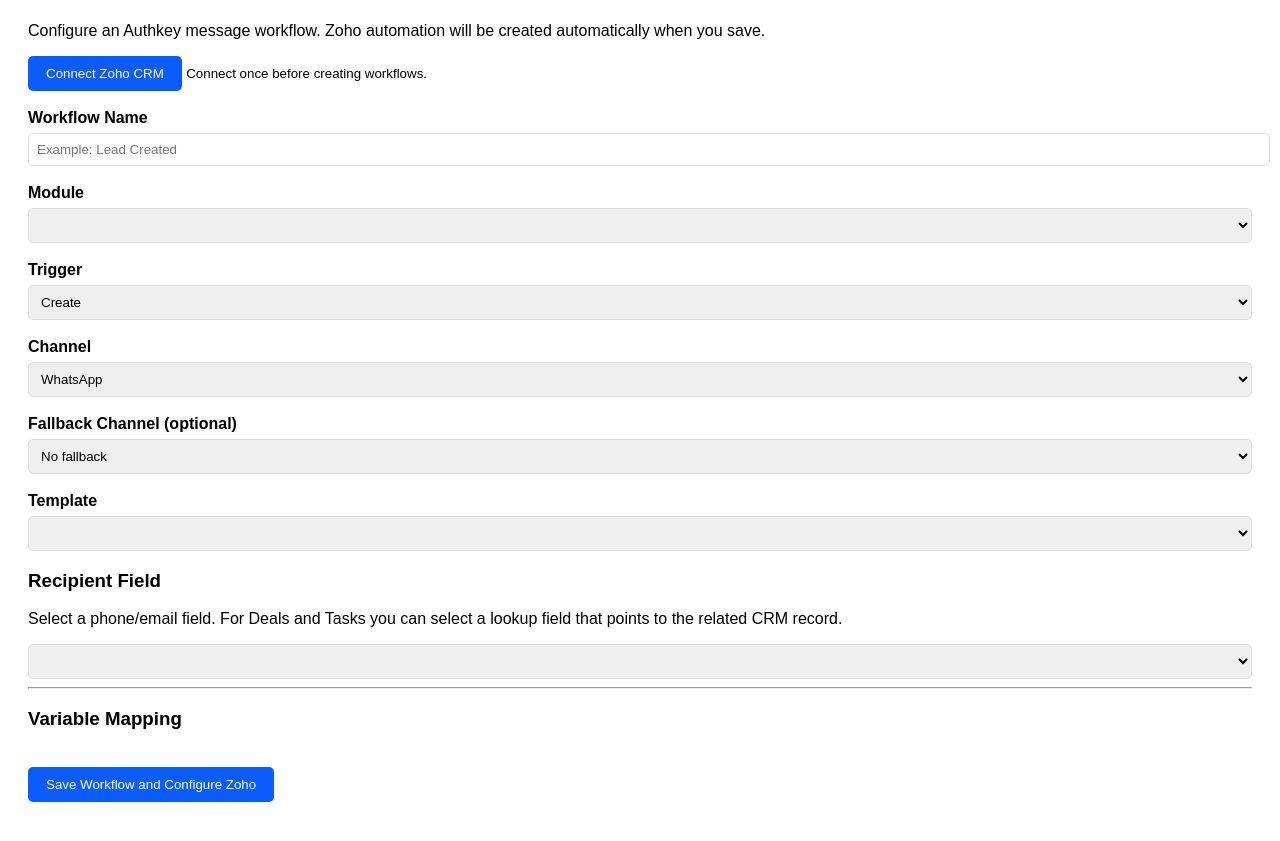
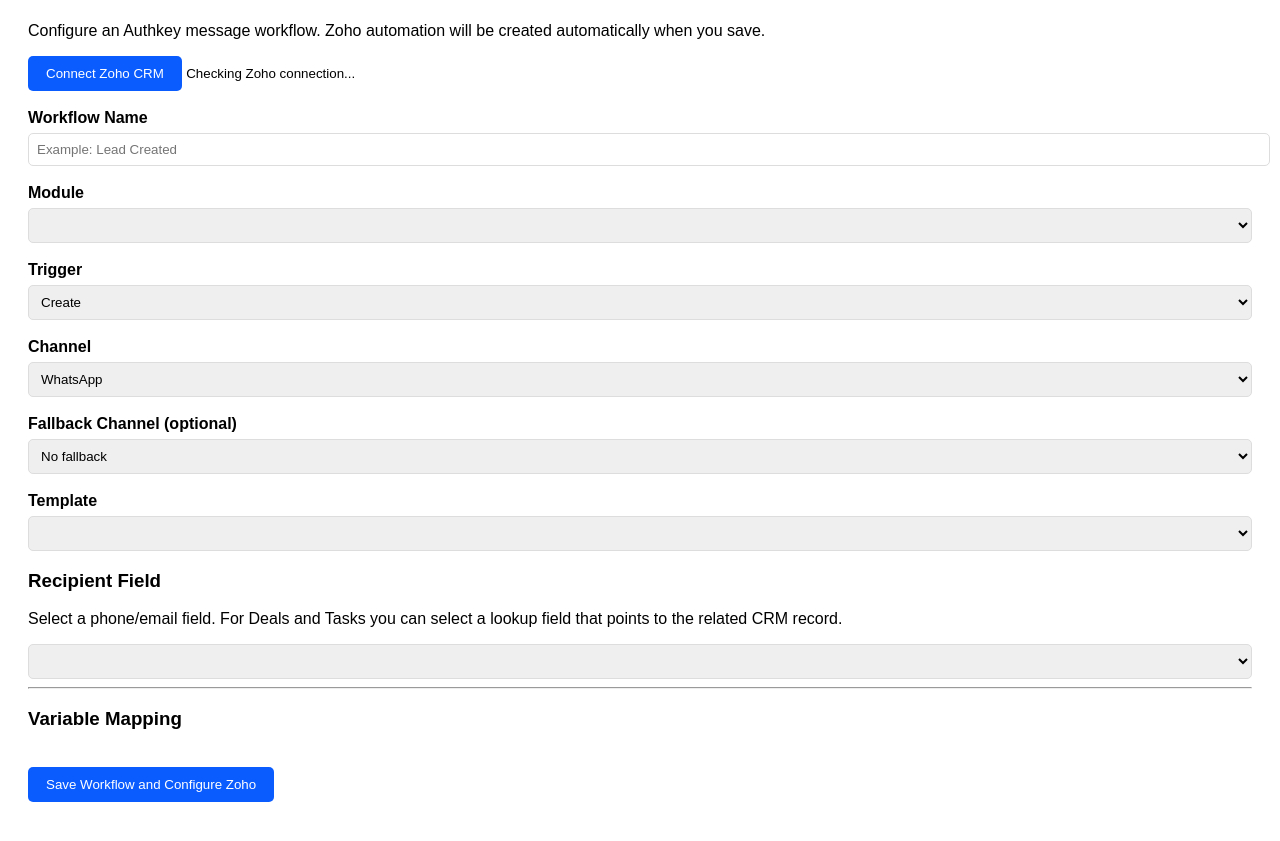
Before and after one commit to tanu2525/gpt, a website: page app/workflow/workflow.html in a window 1280 px wide. Shown: the part 79-920 px from the top of the page. Drawn offline with Linux system fonts and the light colour scheme; a script that the page names is missing.

Commit message:
Show current Zoho OAuth environment in workflow page

```diff
--- a/app/workflow/workflow.html
+++ b/app/workflow/workflow.html
@@ -11,7 +11,7 @@
 
 <div class="form-group">
     <button type="button" id="connectZohoBtn">Connect Zoho CRM</button>
-    <small>Connect once before creating workflows.</small>
+    <small id="zohoConnectionStatus">Checking Zoho connection...</small>
 </div>
 
 <div class="form-group">
```
